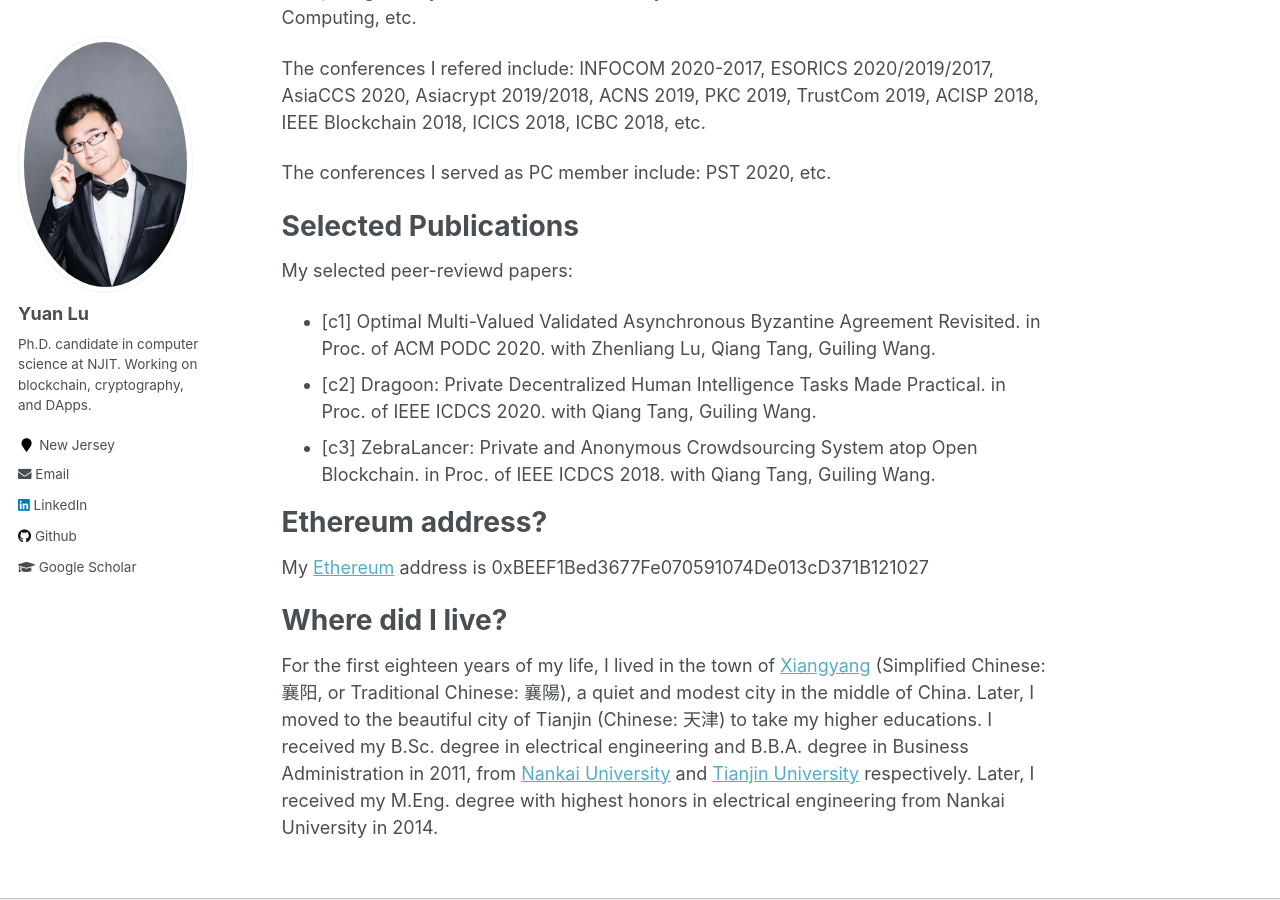
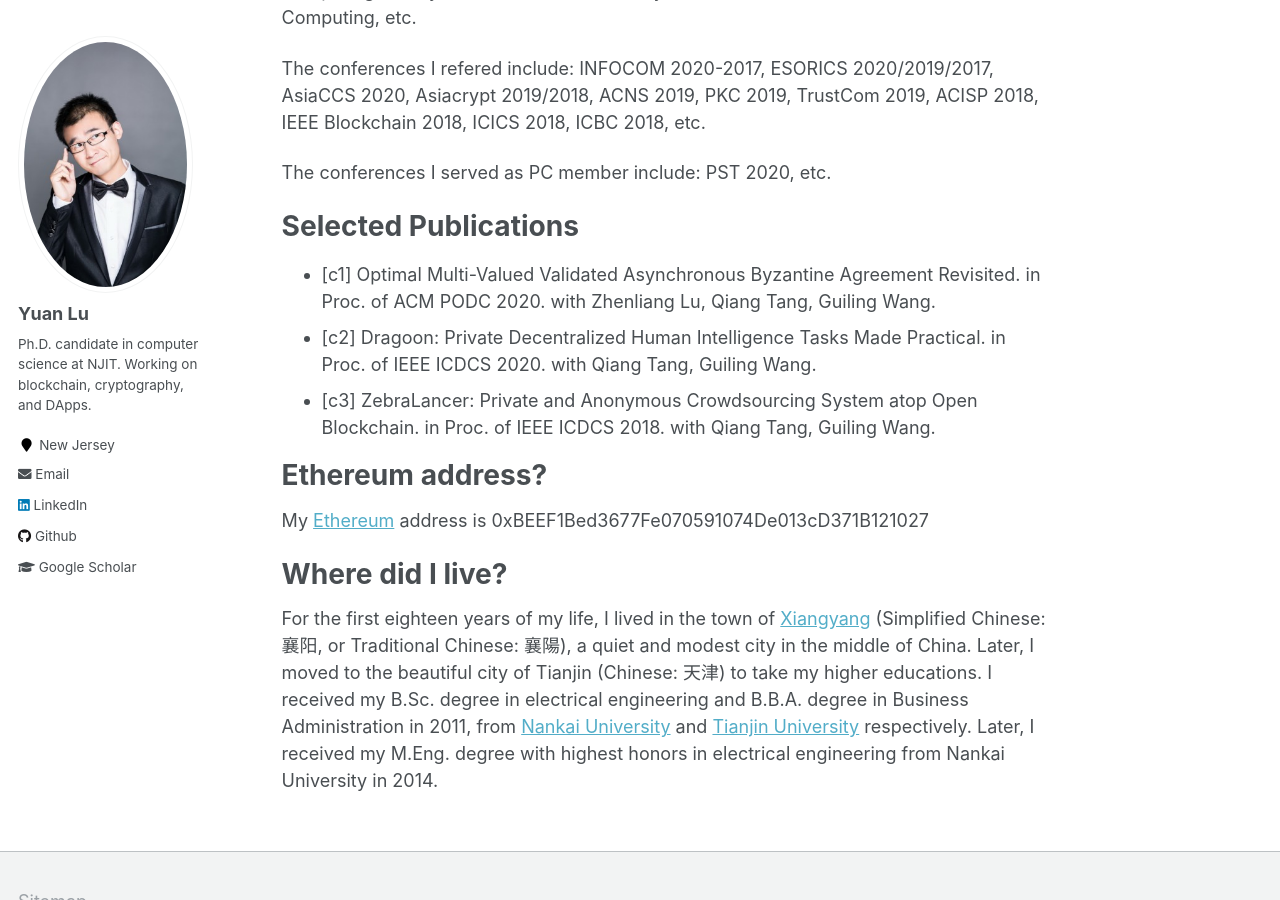
Before and after one commit to yylluu/yylluu.github.io, a Jekyll site: the page built from _pages/about.md, in a window 1280 px wide and 900 px high, scrolled down 840 px. Built offline with Jekyll 4.4.1, drawn with Linux system fonts in a browser that asks for light colours.

Commit message:
Update about.md

```diff
--- a/_pages/about.md
+++ b/_pages/about.md
@@ -32,7 +32,6 @@ The conferences I served as PC member include: PST 2020, etc.
 
 Selected Publications
 ======
-My selected peer-reviewd papers:
 - [c1] Optimal Multi-Valued Validated Asynchronous Byzantine Agreement Revisited. in Proc. of ACM PODC 2020. with Zhenliang Lu, Qiang Tang, Guiling Wang.
 - [c2] Dragoon: Private Decentralized Human Intelligence Tasks Made Practical. in Proc. of IEEE ICDCS 2020. with Qiang Tang, Guiling Wang.
 - [c3] ZebraLancer: Private and Anonymous Crowdsourcing System atop Open Blockchain. in Proc. of IEEE ICDCS 2018. with Qiang Tang, Guiling Wang.
```
